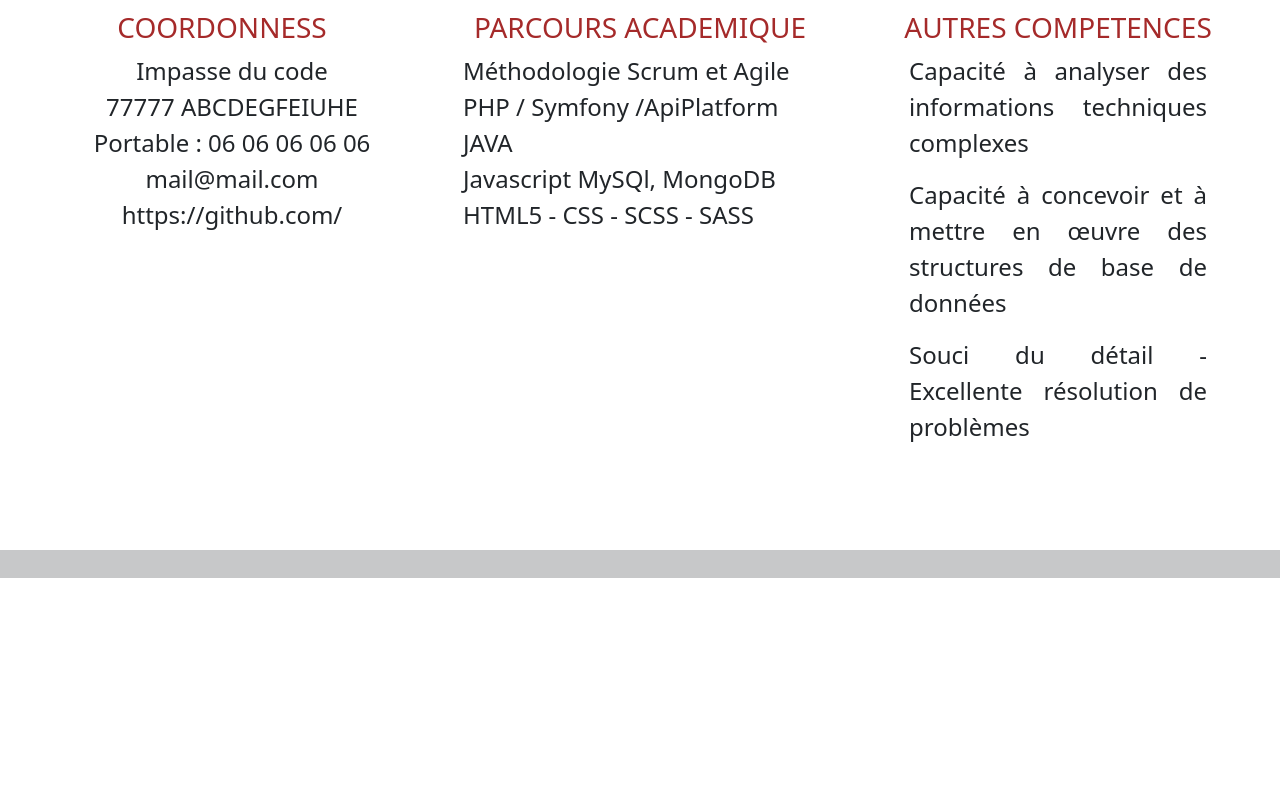
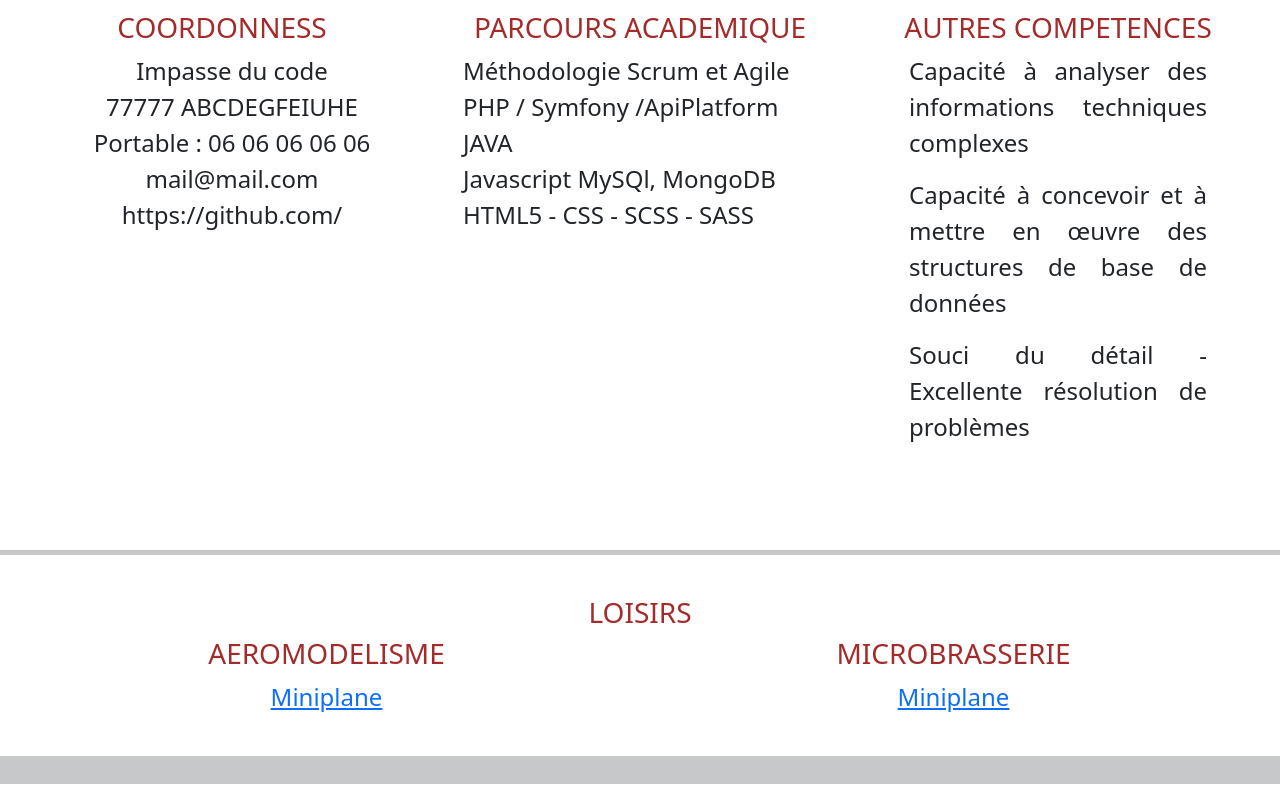
Before and after one commit to nicogaget/Formation_JS, a plain HTML site: page CV/index.html in a window 1280 px wide. Shown: the part 1289-2089 px from the top of the page. Before the commit the page ends 1883 px from the top, so only its background shows below. Drawn offline with nearby package versions, Linux system fonts and the light colour scheme.

Commit message:
cv html+css

```diff
--- a/CV/index.html
+++ b/CV/index.html
@@ -39,7 +39,7 @@
       </div>
     </header>
     <hr size="7px" />
-    <main class="main d-flex">
+    <section class="main d-flex">
       <div class="domComp">
         <h3>DOMAINES DE COMPETENCES</h3>
         <ul>
@@ -97,9 +97,9 @@
           </div>
         </div>
       </div>
-    </main>
+    </section>
     <hr size="7px" />
-    <footer>
+    <section>
       <div class="row">
         <div class="col">
           <h3 class="text-center">COORDONNESS</h3>
@@ -133,6 +133,22 @@
           </div>
         </div>
       </div>
+    </section>
+    <hr size="7px" />
+    <footer>
+      <section>
+        <h3 class="text-center">LOISIRS</h3>
+        <div class="row">
+          <div class="col text-center">
+            <h3 class="text-center">AEROMODELISME</h3>
+            <a href="www.miniplane.fr" target="blank"> Miniplane</a>
+          </div>
+          <div class="col text-center">
+            <h3 class="text-center">MICROBRASSERIE</h3>
+            <a href="https://laffoleuse.net" target="blank"> Miniplane</a>
+          </div>
+        </div>
+      </section>
     </footer>
     <hr size="30px" />
   </body>
--- a/CV/styles.css
+++ b/CV/styles.css
@@ -22,10 +22,7 @@ span {
 header {
   padding: 25px;
 }
-.main {
-  padding: 25px;
-  width: 100%;
-}
+
 p {
   text-align: justify;
   text-justify: inter-word;
@@ -42,7 +39,7 @@ p {
   width: 70%;
 }
 
-footer {
+section {
   padding: 25px;
 }
 ul {
```
Also changed, not shown: 1 other file.
